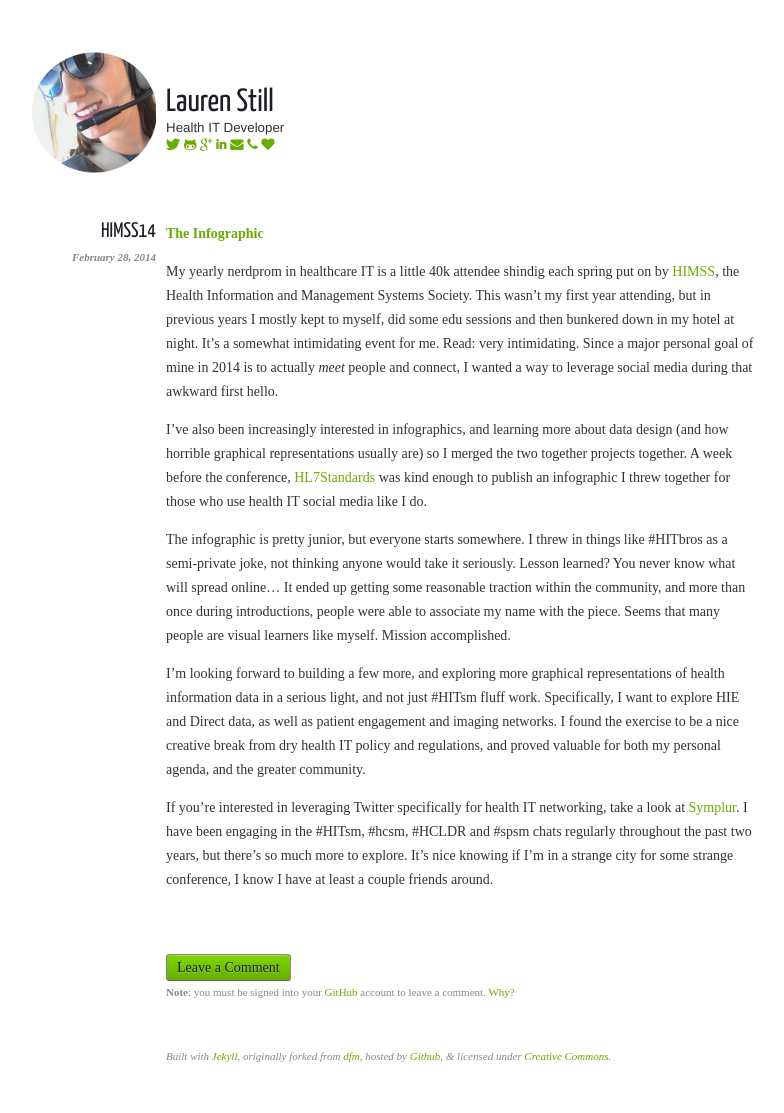
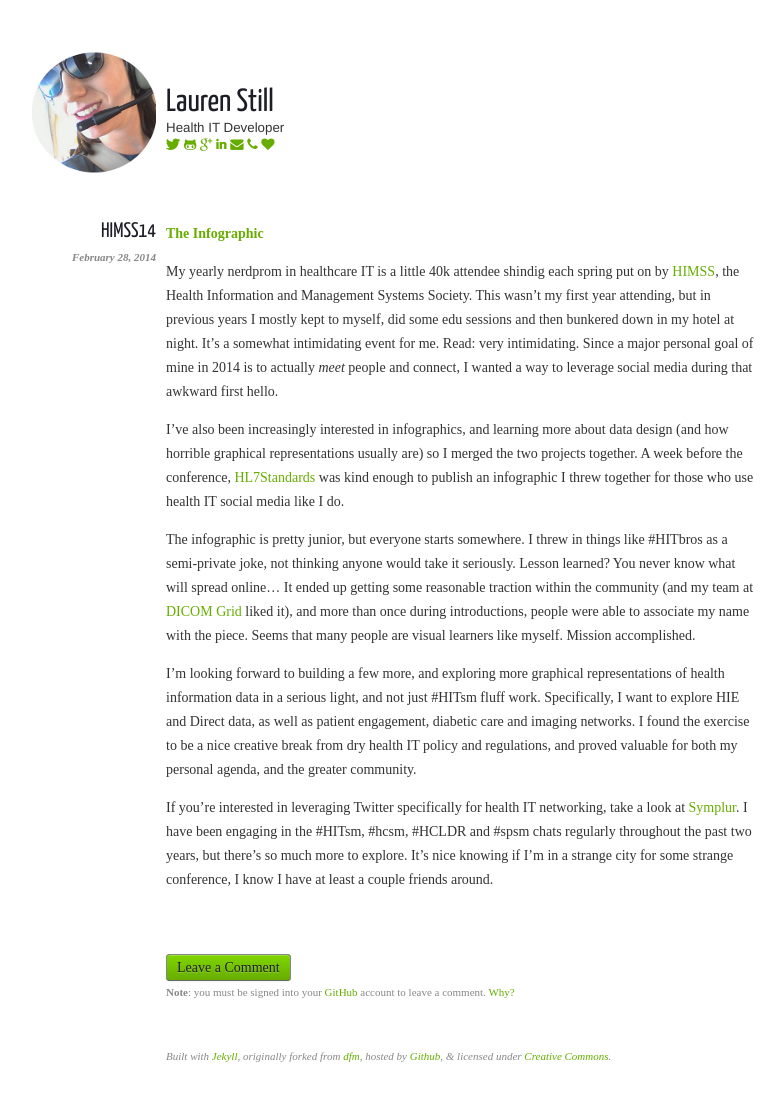
Before and after one commit to laurenstill/laurenstill.github.io, a Jekyll site: the page built from _posts/2014-02-28-himss14.markdown, in a window 1280 px wide. Shown: the whole page, without its empty margins (279-1063 px from the left). Built offline with Jekyll 4.4.1, drawn with Linux system fonts in a browser that asks for light colours; nearby versions of some CDN libraries.

Commit message:
Update 2014-02-28-himss14.markdown

```diff
--- a/_posts/2014-02-28-himss14.markdown
+++ b/_posts/2014-02-28-himss14.markdown
@@ -10,11 +10,11 @@
 
 My yearly nerdprom in healthcare IT is a little 40k attendee shindig each spring put on by [HIMSS][1], the Health Information and Management Systems Society. This wasn't my first year attending, but in previous years I mostly kept to myself, did some edu sessions and then bunkered down in my hotel at night.  It's a somewhat intimidating event for me.  Read: very intimidating. Since a major personal goal of mine in 2014 is to actually _meet_ people and connect, I wanted a way to leverage social media during that awkward first hello.
 
-I've also been increasingly interested in infographics, and learning more about data design (and how horrible graphical representations usually are) so I merged the two together projects together.  A week before the conference, [HL7Standards][2] was kind enough to publish an infographic I threw together for those who use health IT social media like I do.
+I've also been increasingly interested in infographics, and learning more about data design (and how horrible graphical representations usually are) so I merged the two projects together.  A week before the conference, [HL7Standards][2] was kind enough to publish an infographic I threw together for those who use health IT social media like I do.
 
-The infographic is pretty junior, but everyone starts somewhere.  I threw in things like #HITbros as a semi-private joke, not thinking anyone would take it seriously.  Lesson learned?  You never know what will spread online... It ended up getting some reasonable traction within the community, and more than once during introductions, people were able to associate my name with the piece.  Seems that many people are visual learners like myself. Mission accomplished.
+The infographic is pretty junior, but everyone starts somewhere.  I threw in things like #HITbros as a semi-private joke, not thinking anyone would take it seriously.  Lesson learned?  You never know what will spread online... It ended up getting some reasonable traction within the community (and my team at [DICOM Grid][5] liked it), and more than once during introductions, people were able to associate my name with the piece.  Seems that many people are visual learners like myself. Mission accomplished.
 
-I'm looking forward to building a few more, and exploring more graphical representations of health information data in a serious light, and not just #HITsm fluff work.  Specifically, I want to explore HIE and Direct data, as well as patient engagement and imaging networks.  I found the exercise to be a nice creative break from dry health IT policy and regulations, and proved valuable for both my personal agenda, and the greater community.
+I'm looking forward to building a few more, and exploring more graphical representations of health information data in a serious light, and not just #HITsm fluff work.  Specifically, I want to explore HIE and Direct data, as well as patient engagement, diabetic care and imaging networks.  I found the exercise to be a nice creative break from dry health IT policy and regulations, and proved valuable for both my personal agenda, and the greater community.
 
 If you're interested in leveraging Twitter specifically for health IT networking, take a look at [Symplur][3].  I have been engaging in the #HITsm, #hcsm, #HCLDR and #spsm chats regularly throughout the past two years, but there's so much more to explore.  It's nice knowing if I'm in a strange city for some strange conference, I know I have at least a couple friends around.
 
```
Also changed, not shown: other parts of _posts/2014-02-28-himss14.markdown (+1 -0 lines).
